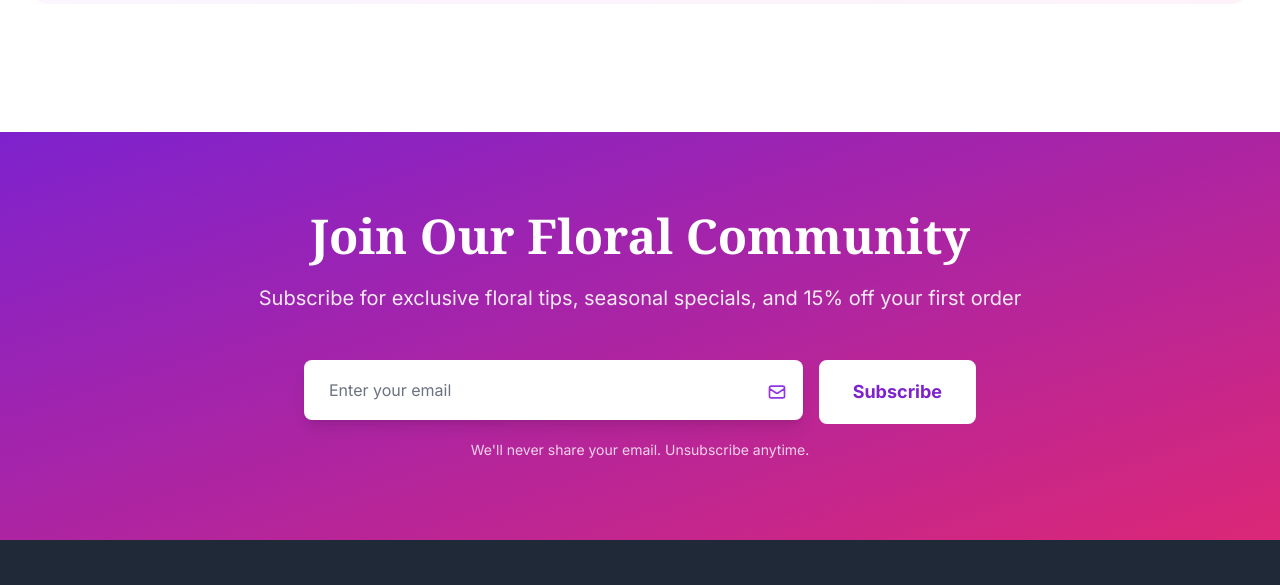
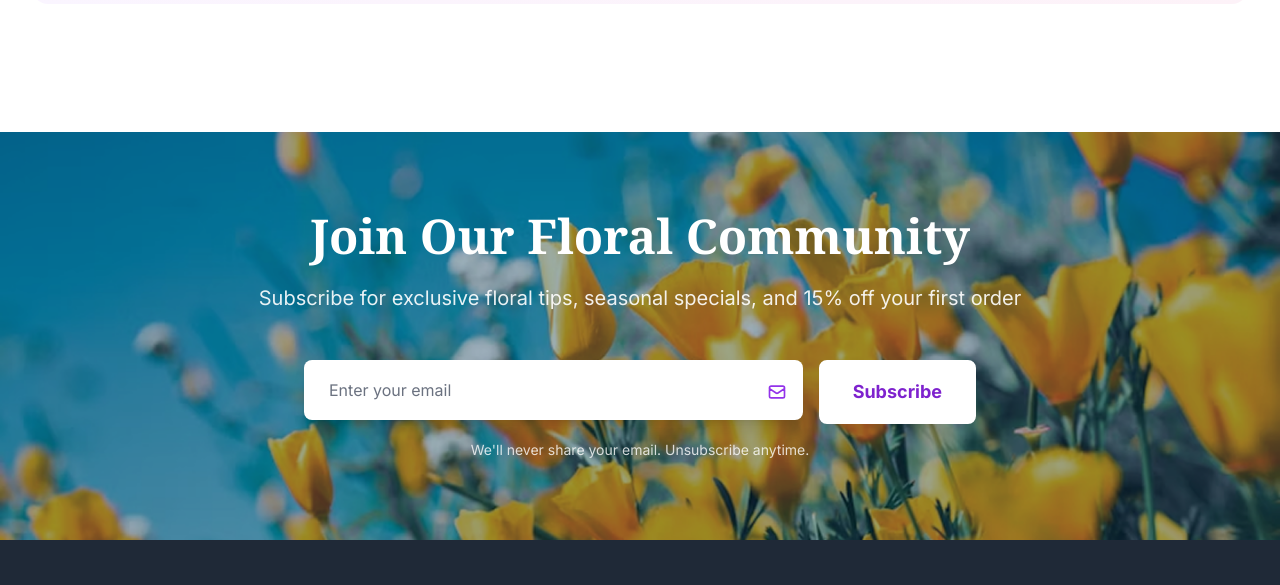
Before and after one commit to CodesWithRakib/flowers-shop, a plain HTML site: page index.html in a window 1280 px wide. Shown: the part 3760-4345 px from the top of the page. Drawn offline with nearby package versions, Linux system fonts and the light colour scheme.

Commit message:
Bg image added in newsletter

```diff
--- a/index.html
+++ b/index.html
@@ -1107,7 +1107,7 @@
     <footer class="bg-gray-900 text-white">
       <!-- Newsletter Section -->
       <section
-        class="bg-gradient-to-br from-purple-700 to-pink-600 py-16 px-6 sm:py-20 sm:px-8 animate-fade-in"
+        class="bg-[url('./images/news-letter-bg.png')] bg-cover bg-center py-16 px-6 sm:py-20 sm:px-8 animate-fade-in"
       >
         <div class="max-w-6xl mx-auto">
           <div class="text-center max-w-3xl mx-auto mb-12">
```
